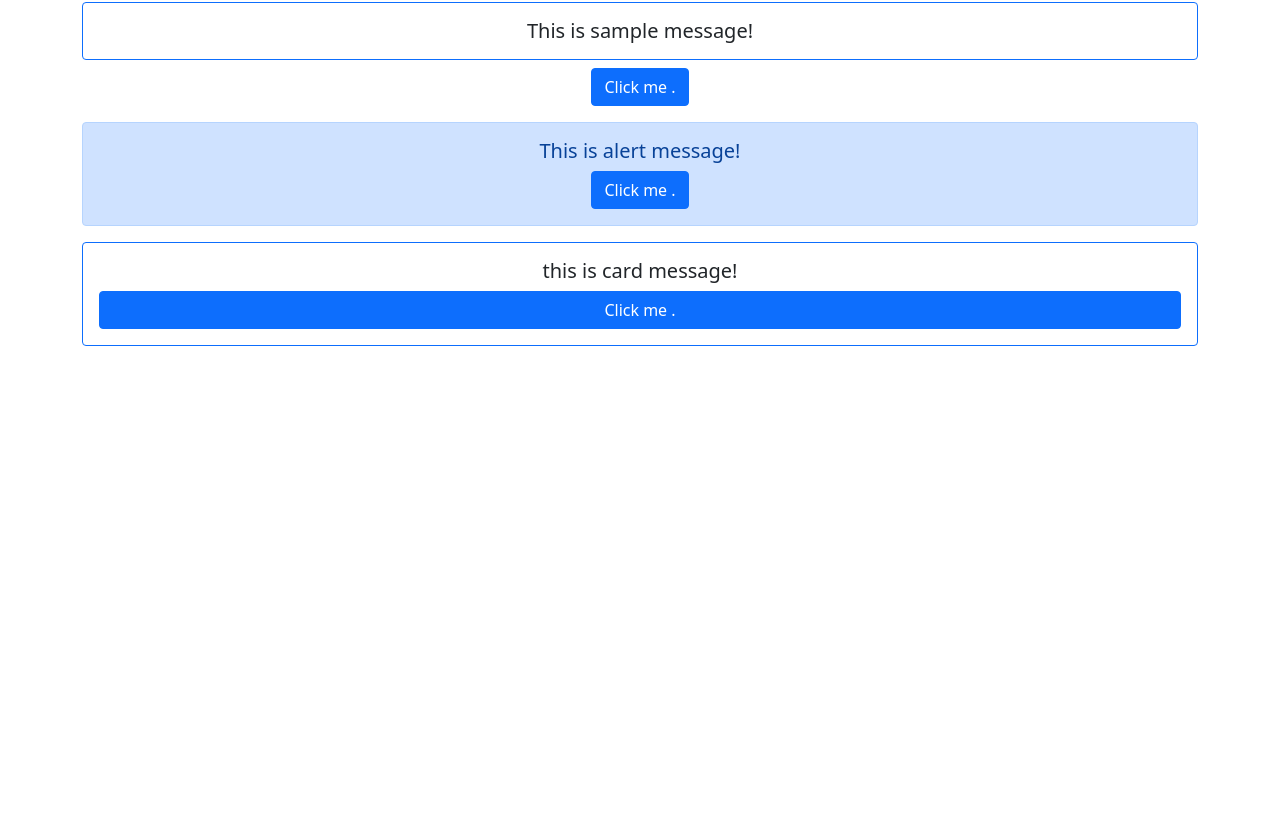
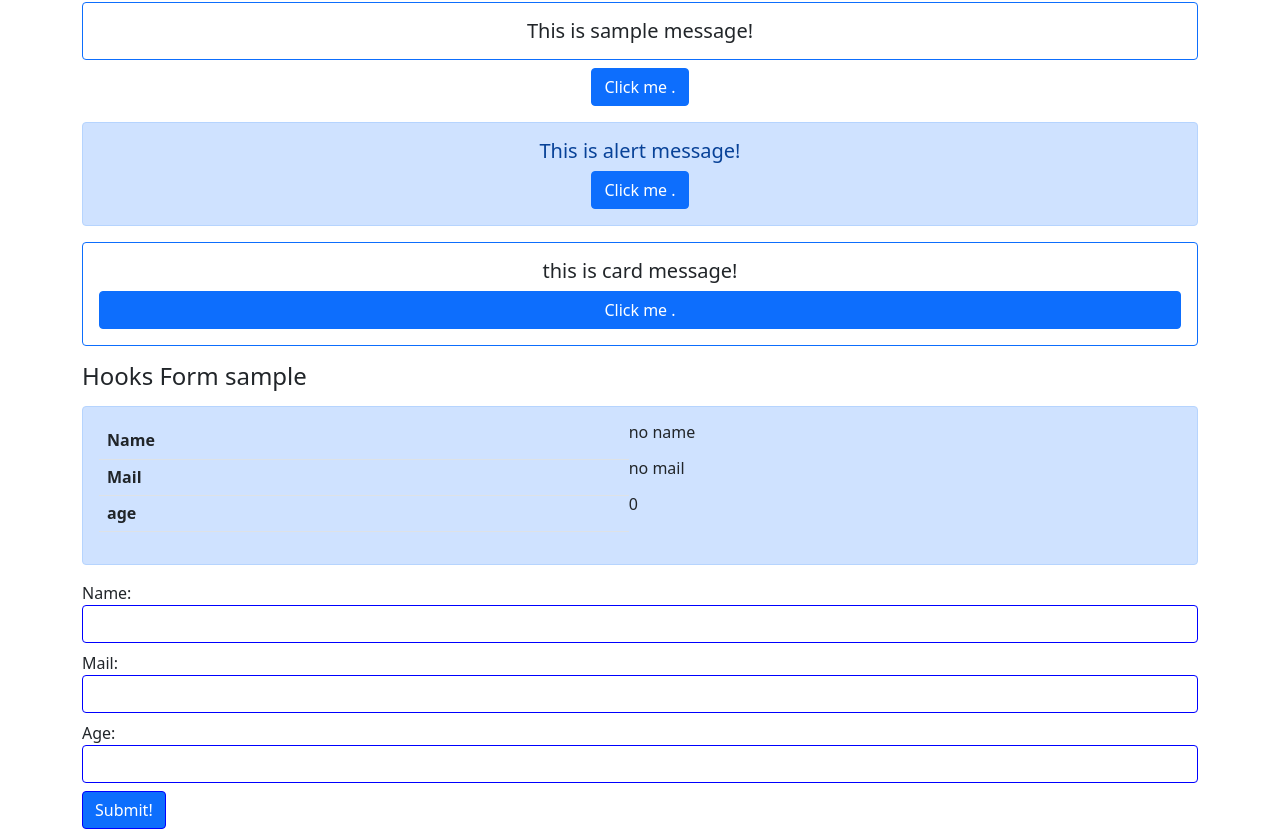
Before and after one commit to tomokiyao/Frontend, a React (Create React App) app in the folder react-hooks/: page / in a window 1280 px wide. Shown: the part 546-1375 px from the top of the page. Before the commit the page ends 900 px from the top, so only its background shows below. Built offline with nearby package versions, Linux system fonts and the light colour scheme.

Commit message:
react hooks form

```diff
--- a/react-hooks/src/components/bidirectional/AlertMessage.js
+++ b/react-hooks/src/components/bidirectional/AlertMessage.js
@@ -1,4 +1,4 @@
-import React, { useState } from 'react';
+import React from 'react';
 import '../../App.css';
 
 const AlertMessage = ({ msg }) => {
--- a/react-hooks/src/components/bidirectional/AlertMessage2.js
+++ b/react-hooks/src/components/bidirectional/AlertMessage2.js
@@ -1,4 +1,4 @@
-import React, { useState } from 'react';
+import React from 'react';
 import '../../App.css';
 
 const AlertMessage2 = ({ alert, setAlert }) => {
--- a/react-hooks/src/components/bidirectional/CardMessage.js
+++ b/react-hooks/src/components/bidirectional/CardMessage.js
@@ -1,4 +1,4 @@
-import React, { useState } from 'react';
+import React from 'react';
 import '../../App.css';
 
 const CardMessage = ({ msg }) => {
--- /dev/null
+++ b/react-hooks/src/components/form/AlertMessage.js
@@ -0,0 +1,27 @@
+import React from 'react';
+import '../../App.css';
+
+const AlertMessage = ({ data }) => {
+  return (
+    <div className="alert alert-primary h5 text-primary">
+      <table className="table h6">
+        <tbody>
+          <tr>
+            <th>Name</th>
+            {data.name}
+          </tr>
+          <tr>
+            <th>Mail</th>
+            {data.mail}
+          </tr>
+          <tr>
+            <th>age</th>
+            {data.age}
+          </tr>
+        </tbody>
+      </table>
+    </div>
+  );
+};
+
+export default AlertMessage;
--- /dev/null
+++ b/react-hooks/src/components/form/Form.js
@@ -0,0 +1,69 @@
+import React, { useState } from 'react';
+import '../../App.css';
+
+import AlertMessage from './AlertMessage';
+
+const Form = () => {
+  const [name, setName] = useState('');
+  const [mail, setMail] = useState('');
+  const [age, setAge] = useState(0);
+  const [form, setForm] = useState({
+    name: 'no name',
+    mail: 'no mail',
+    age: 0,
+  });
+
+  const handleChangeName = (e) => {
+    setName(e.target.value);
+  };
+  const handleChangeMail = (e) => {
+    setMail(e.target.value);
+  };
+  const handleChangeAge = (e) => {
+    setAge(e.target.value);
+  };
+  const handleSubmit = (e) => {
+    setForm({ name: name, mail: mail, age: age });
+    e.preventDefault();
+  };
+
+  return (
+    <div>
+      <div className="container">
+        <h4 className="my-3">Hooks Form sample</h4>
+        <AlertMessage data={form} />
+        <form onSubmit={handleSubmit}>
+          <div className="form-group mt-2">
+            <label>Name:</label>
+            <input
+              type="text"
+              className="form-control"
+              onChange={handleChangeName}
+            />
+          </div>
+          <div className="form-group mt-2">
+            <label>Mail:</label>
+            <input
+              type="text"
+              className="form-control"
+              onChange={handleChangeMail}
+            />
+          </div>
+          <div className="form-group mt-2">
+            <label>Age:</label>
+            <input
+              type="number"
+              className="form-control"
+              onChange={handleChangeAge}
+            />
+          </div>
+          <div className="form-group mt-2">
+            <input type="submit" className="btn btn-primary" value="Submit!" />
+          </div>
+        </form>
+      </div>
+    </div>
+  );
+};
+
+export default Form;
--- a/react-hooks/src/index.js
+++ b/react-hooks/src/index.js
@@ -5,6 +5,7 @@ import './index.css';
 import App from './App';
 import Counter from './components/Counter';
 import BidirectionalState from './components/bidirectional/BidirectionalState';
+import Form from './components/form/Form';
 
 import reportWebVitals from './reportWebVitals';
 import 'bootstrap/dist/css/bootstrap.min.css';
@@ -14,6 +15,7 @@ ReactDOM.render(
     <App />
     <Counter />
     <BidirectionalState />
+    <Form />
   </React.StrictMode>,
   document.getElementById('root')
 );
```
